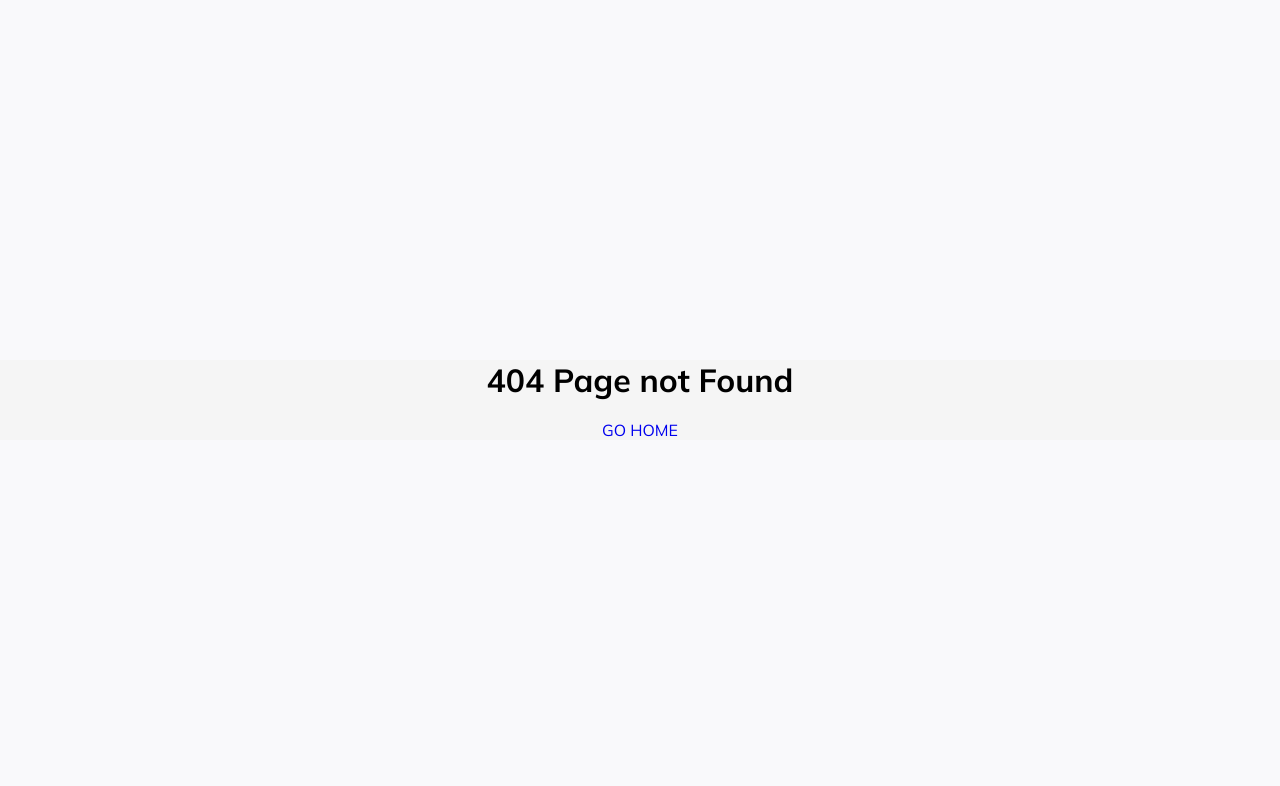
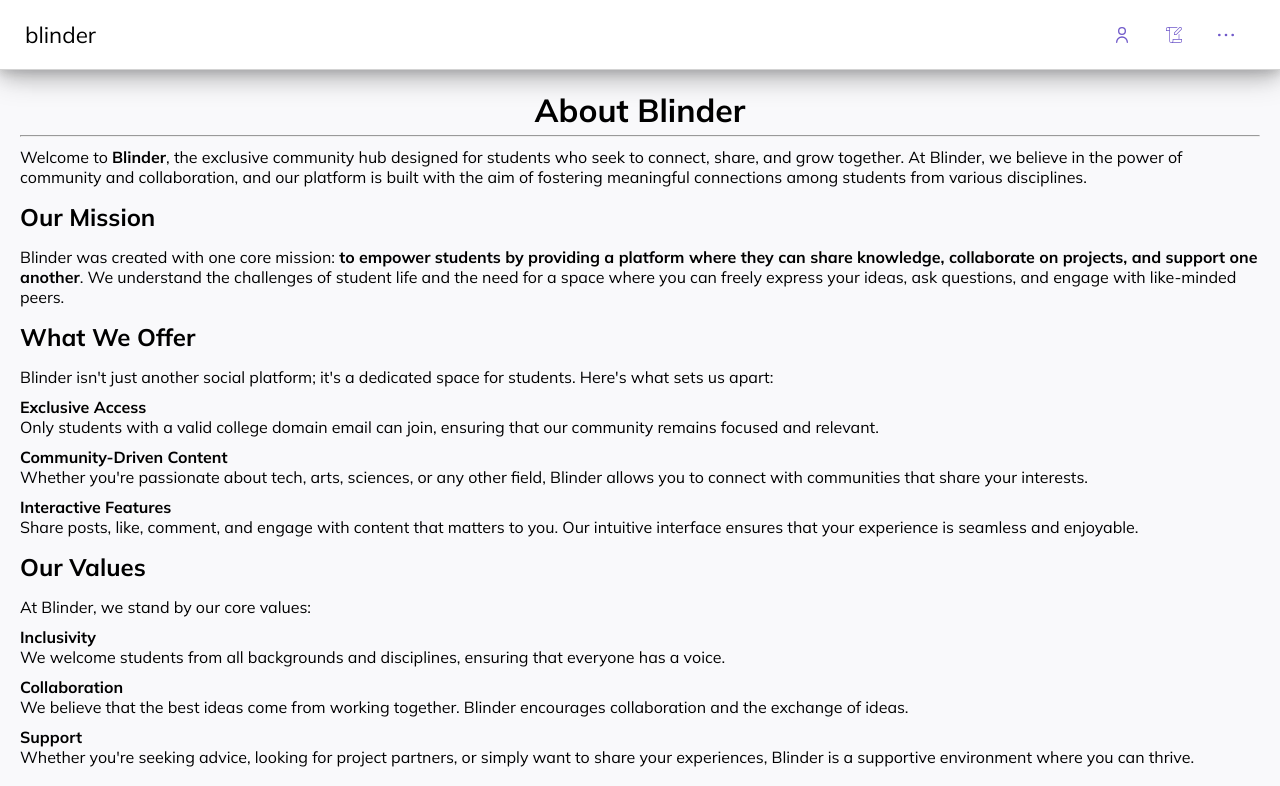
Before and after one commit to choco-dan/gvpBlind, a React (Vite) app in the folder frontend/: page /about in a window 1280 px wide. Before the commit this address had no page. Shown: the top 786 px of the page. Built offline with nearby package versions, Linux system fonts and the light colour scheme; a web font is replaced by a local one.

Commit message:
about, policy and license are added

```diff
--- a/frontend/src/App.jsx
+++ b/frontend/src/App.jsx
@@ -11,13 +11,14 @@ import Sidebar from './sidebar/sidebar.jsx';
 import Header from './Header/header.jsx';
 import CreatePost from './postPage/postPage.jsx';
 import UserProfile from "./UserProfile/Profilepage.jsx";
-import PolicyPage from './policyPage.jsx'
+import PolicyPage from './Header/header-dots/policyPage.jsx'
+import AboutPage from './Header/header-dots/aboutPage.jsx';
 import './App.css';
 
 const App = () => {
   const location = useLocation();
   const [isNotFound, setIsNotFound] = useState(false);
-  const hideSidebarPaths = ['/', '*', '/Login', '/SignupPage', '/CreatePost', '/login', '/signuppage', '/profile', '/policy'];
+  const hideSidebarPaths = ['/', '*', '/Login', '/SignupPage', '/CreatePost', '/login', '/signuppage', '/profile', '/policy', '/about'];
   const hideHeaderPaths = ['/', '*', '/Login', '/SignupPage', '/login', '/signuppage'];
   const shouldHideSidebar = hideSidebarPaths.includes(location.pathname) || isNotFound;
   const shouldHideHeader = hideHeaderPaths.includes(location.pathname) || isNotFound;
@@ -76,6 +77,7 @@ const App = () => {
               <Route path="/CreatePost" element={<CreatePost />} />
               <Route path="/Profile" element={<UserProfile />} />
               <Route path = "/policy" element = {<PolicyPage />} />
+              <Route path = "/about" element = {<AboutPage />} />
               <Route path="/community/:name" element={<CommunityPage />} />
               <Route path="*" element={<NotFound setIsNotFound={setIsNotFound} />} />
             </Routes>
--- /dev/null
+++ b/frontend/src/Header/header-dots/aboutPage.jsx
@@ -0,0 +1,71 @@
+import React from 'react';
+import './dots.css'
+
+const AboutPage = () => {
+    return (
+        <div className = "about-page">
+            <h1>About Blinder</h1>
+            <hr></hr>
+            <p>
+                Welcome to <strong>Blinder</strong>, the exclusive community hub designed for students who seek to connect, share, and grow together. At Blinder, we believe in the power of community and collaboration, and our platform is built with the aim of fostering meaningful connections among students from various disciplines.
+            </p>
+
+            <h2>Our Mission</h2>
+            <p>
+                Blinder was created with one core mission: <strong>to empower students by providing a platform where they can share knowledge, collaborate on projects, and support one another</strong>. We understand the challenges of student life and the need for a space where you can freely express your ideas, ask questions, and engage with like-minded peers.
+            </p>
+
+            <h2>What We Offer</h2>
+            <p>
+                Blinder isn't just another social platform; it's a dedicated space for students. Here's what sets us apart:
+            </p>
+
+            <h4>Exclusive Access</h4>
+            <p>
+                Only students with a valid college domain email can join, ensuring that our community remains focused and relevant.
+            </p>
+
+            <h4>Community-Driven Content</h4>
+            <p>
+                Whether you're passionate about tech, arts, sciences, or any other field, Blinder allows you to connect with communities that share your interests.
+            </p>
+
+            <h4>Interactive Features</h4>
+            <p>
+                Share posts, like, comment, and engage with content that matters to you. Our intuitive interface ensures that your experience is seamless and enjoyable.
+            </p>
+
+            <h2>Our Values</h2>
+            <p>
+                At Blinder, we stand by our core values:
+            </p>
+
+            <h4>Inclusivity</h4>
+            <p>
+                We welcome students from all backgrounds and disciplines, ensuring that everyone has a voice.
+            </p>
+
+            <h4>Collaboration</h4>
+            <p>
+                We believe that the best ideas come from working together. Blinder encourages collaboration and the exchange of ideas.
+            </p>
+
+            <h4>Support</h4>
+            <p>
+                Whether you're seeking advice, looking for project partners, or simply want to share your experiences, Blinder is a supportive environment where you can thrive.
+            </p>
+
+            <h2>Our Story</h2>
+            <p>
+                Blinder was born out of a simple idea: <strong>students helping students</strong>. Founded by a group of students who saw the need for a dedicated space for academic and social engagement, Blinder has quickly grown into a thriving community hub. What started as a small project has now become a go-to platform for students across various institutions.
+            </p>
+
+            <h2>Join Us</h2>
+            <p>
+                If you're a student looking for a place to connect, collaborate, and grow, Blinder is the platform for you. <strong>Join our community today</strong> and be a part of something special.
+            </p>
+        </div>
+    );
+};
+
+export default AboutPage;
--- /dev/null
+++ b/frontend/src/Header/header-dots/dots.css
@@ -0,0 +1,33 @@
+.policypage{
+  padding:20px;
+  margin-top:50px;
+}
+.policypage h1{
+    margin-top:20px;
+    margin-bottom: 5px;
+    text-align: center;
+}
+.policypage h2{
+    margin:15px 0px;
+}
+.policypage h4{
+    margin-top: 10px;
+}
+.about-page{
+    padding:20px;
+    margin-top:50px;
+}
+.about-page h1{
+    margin-top: 20px;
+    margin-bottom: 5px;
+    text-align:center;
+}
+.about-page hr{
+    margin-bottom:10px;
+}
+.about-page h2{
+    margin: 15px 0px;
+}
+.about-page h4{
+    margin-top:10px;
+}
--- a/frontend/src/policyPage.jsx
+++ b/frontend/src/Header/header-dots/policyPage.jsx
@@ -5,33 +5,34 @@ const PolicyPage = () => {
   return (
     <div className = 'policypage'>
       <h1>Website Policy</h1>
+      <hr />
 
       <h2>Privacy Policy</h2>
       <p>
         We value your privacy and are committed to protecting your personal information. Our Privacy Policy outlines the types of data we collect, how we use it, and the measures we take to ensure its security. By using our website, you agree to the collection and use of information in accordance with this policy.
       </p>
 
-      <h3>Information Collection</h3>
+      <h4>Information Collection</h4>
       <p>
         We may collect personal information such as your name, email address, and other details necessary for providing our services.
       </p>
 
-      <h3>Use of Information</h3>
+      <h4>Use of Information</h4>
       <p>
         The information collected is used to improve our services, respond to inquiries, and communicate with you about updates and promotions.
       </p>
 
-      <h3>Cookies</h3>
+      <h4>Cookies</h4>
       <p>
         We use cookies to enhance your browsing experience and analyze website traffic. You can choose to accept or decline cookies through your browser settings.
       </p>
 
-      <h3>Third-Party Services</h3>
+      <h4>Third-Party Services</h4>
       <p>
         We may share your information with third-party services for analytics, payment processing, or other functionalities. These services are obligated to protect your data under their own privacy policies.
       </p>
 
-      <h3>Data Security</h3>
+      <h4>Data Security</h4>
       <p>
         We implement industry-standard security measures to protect your data from unauthorized access, alteration, or disclosure.
       </p>
@@ -41,17 +42,17 @@ const PolicyPage = () => {
         By accessing and using our website, you agree to comply with our Terms of Service. These terms govern your use of our website and services.
       </p>
 
-      <h3>User Conduct</h3>
+      <h4>User Conduct</h4>
       <p>
         You agree to use the website only for lawful purposes and not to engage in any behavior that could harm the website or other users.
       </p>
 
-      <h3>Content Ownership</h3>
+      <h4>Content Ownership</h4>
       <p>
         All content on the website, including text, images, and code, is owned by us or licensed to us. You may not use, copy, or distribute any content without our explicit permission.
       </p>
 
-      <h3>Account Termination</h3>
+      <h4>Account Termination</h4>
       <p>
         We reserve the right to terminate your access to the website at any time, without notice, for violating these terms.
       </p>
@@ -61,39 +62,40 @@ const PolicyPage = () => {
         If you purchase a product or service from our website, our Refund and Cancellation Policy applies.
       </p>
 
-      <h3>Eligibility</h3>
+      <h4>Eligibility</h4>
       <p>
         Refunds are only available for eligible purchases made within a specified time frame, as detailed on the product or service page.
       </p>
 
-      <h3>Process</h3>
+      <h4>Process</h4>
       <p>
         To request a refund, contact our customer support team with your order details.
       </p>
 
-      <h3>Exceptions</h3>
+      <h4>Exceptions</h4>
       <p>
         Certain products or services may be non-refundable. This will be clearly stated before the purchase.
       </p>
 
       <h1>License</h1>
+      <hr></hr>
 
       <h2>Content License</h2>
       <p>
         All content on this website, including but not limited to text, graphics, logos, images, and software, is the property of [Your Company Name] or its content suppliers and is protected by intellectual property laws.
       </p>
 
-      <h3>Personal Use License</h3>
+      <h4>Personal Use License</h4>
       <p>
         You are granted a limited, non-exclusive, and non-transferable license to access and use the content on this website for personal, non-commercial purposes only.
       </p>
 
-      <h3>Prohibited Use</h3>
+      <h4>Prohibited Use</h4>
       <p>
         You may not reproduce, distribute, modify, or create derivative works from any content without our explicit written permission. Unauthorized use of content may result in legal action.
       </p>
 
-      <h3>User-Generated Content</h3>
+      <h4>User-Generated Content</h4>
       <p>
         By submitting content to the website (e.g., comments, reviews), you grant us a non-exclusive, royalty-free, perpetual license to use, modify, and display your content across our platforms.
       </p>
--- a/frontend/src/Header/header.jsx
+++ b/frontend/src/Header/header.jsx
@@ -8,7 +8,7 @@ import dots from './assets/menu-dots.svg';
 function Header() {
     const profileMenu = ['PROFILE', 'SETTINGS', 'LOGOUT'];
     const postMenu = ['POSTS', 'LIKES', 'COMMENTS'];
-    const dotsMenu = ['ABOUT', 'POLICY', 'LICENSE'];
+    const dotsMenu = ['ABOUT', 'POLICY'];
     const [openProfile, setOpenProfile] = useState(false);
     const [openPost, setOpenPost] = useState(false);
     const [openDots, setOpenDots] = useState(false);
@@ -97,8 +97,6 @@ function Header() {
                                     <Link to="/policy">{menu}</Link>
                                 ) : menu === 'ABOUT' ? (
                                     <Link to="/about">{menu}</Link>
-                                ) : menu === 'LICENSE' ? (
-                                    <Link to="/license">{menu}</Link>
                                 ) : (
                                     menu
                                 )}
--- a/frontend/src/dots.css
+++ /dev/null
@@ -1,15 +0,0 @@
-.policypage{
-  padding:20px;
-  margin-top:60px;
-}
-.policypage h1{
-    margin-bottom:20px;
-    text-align: center;
-    margin-top:10px;
-}
-.policypage h2{
-    margin-top:10px;
-}
-.policypage h3{
-    margin-top: 10px;
-}
--- a/frontend/src/index.css
+++ b/frontend/src/index.css
@@ -19,6 +19,7 @@ body{
   background: #6f58c9;
   border-radius: 10px;
   border: 3px solid #f1f1f1;
+  height:50px;
 }
 ::-webkit-scrollbar-thumb:hover {
   background: #5a47a9;
```
